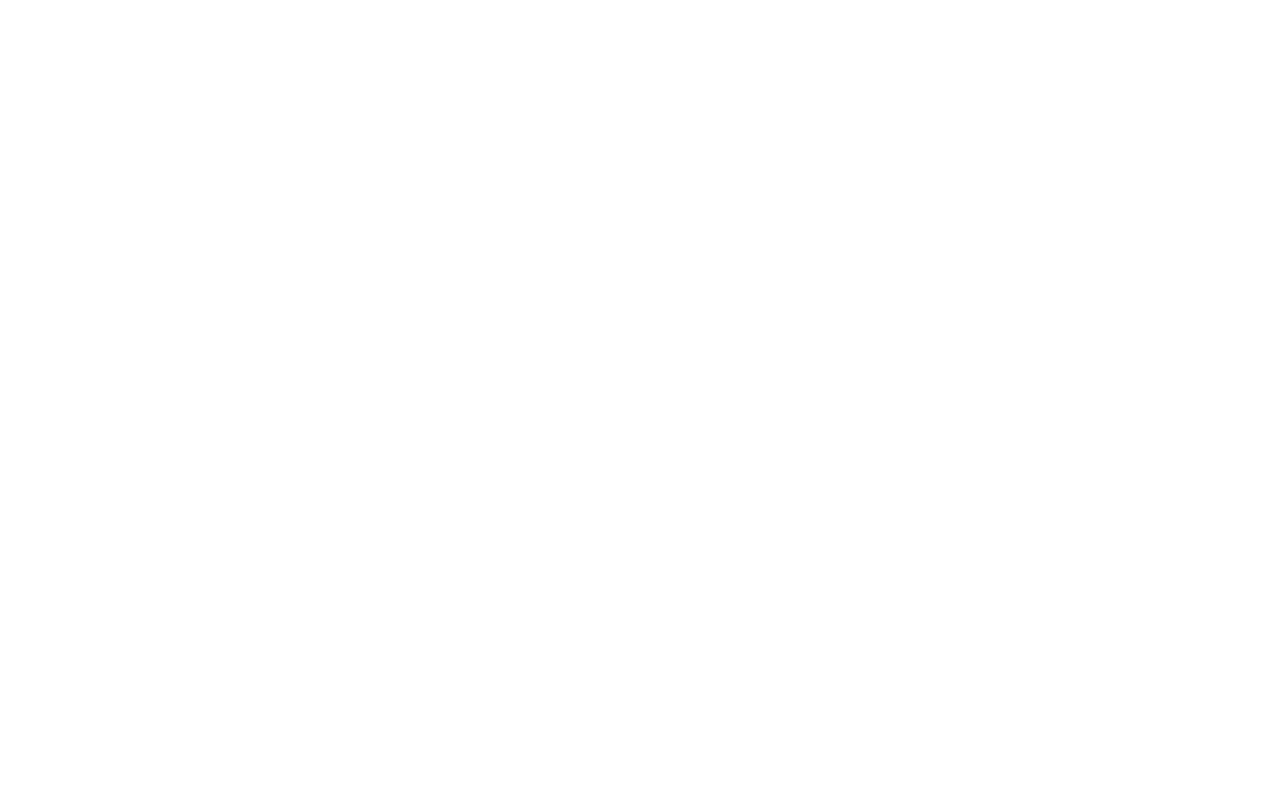
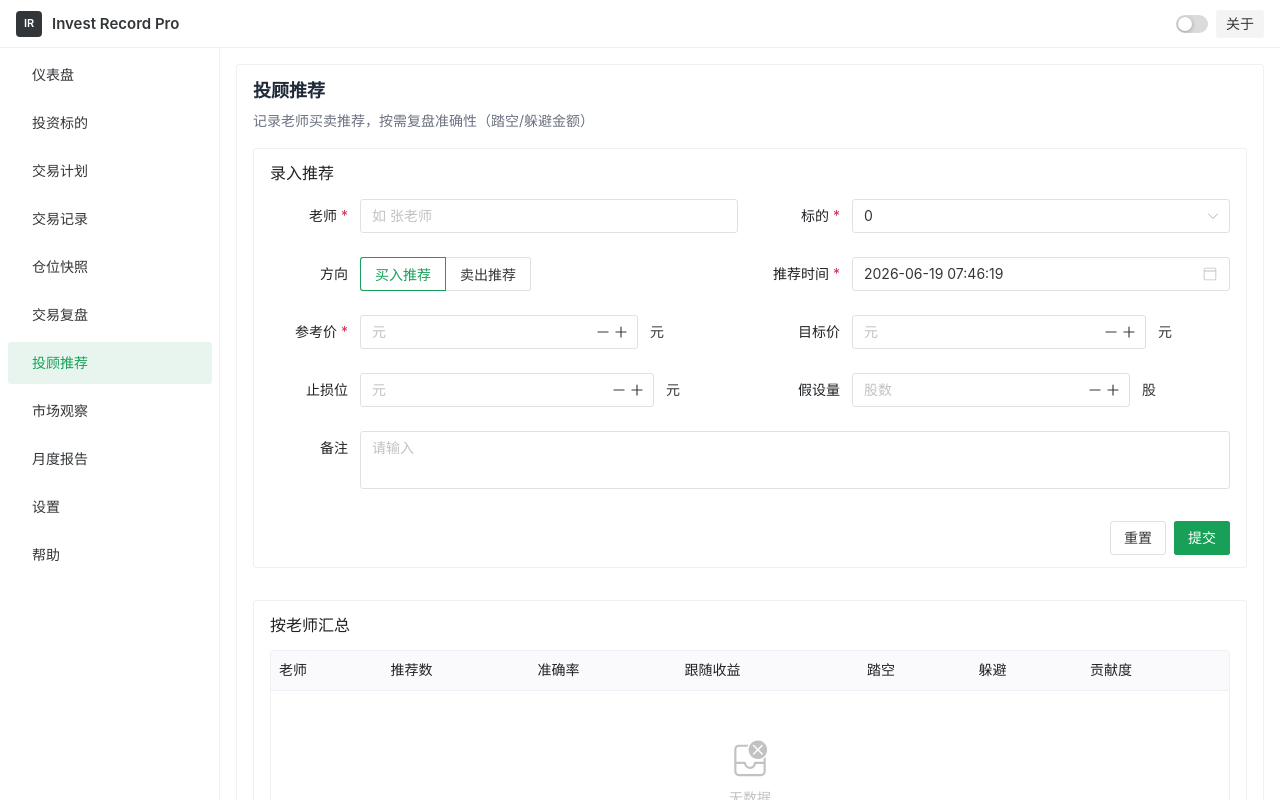
Before and after one commit to brycegao/invest-record-pro, a Vue app: page /advisor in a window 1280 px wide. Before the commit this address had no page. Shown: the top 800 px of the page. Built offline with nearby package versions, Linux system fonts and the light colour scheme.

Commit message:
feat(advisor): wire up advisor page route and nav
- Add /advisor route with title
- Add 投顾推荐 to side nav
- End-to-end verified: migration 0002 applied, tables created, 139 tests pass

```diff
--- a/src/app/layout/components/SideNav.vue
+++ b/src/app/layout/components/SideNav.vue
@@ -29,6 +29,7 @@
   { label: '交易记录', key: 'trades' },
   { label: '仓位快照', key: 'positions' },
   { label: '交易复盘', key: 'reviews' },
+  { label: '投顾推荐', key: 'advisor' },
   { label: '市场观察', key: 'market-observations' },
   { label: '月度报告', key: 'monthly-reports' },
   { label: '设置', key: 'settings' },
--- a/src/app/router/index.ts
+++ b/src/app/router/index.ts
@@ -18,6 +18,7 @@
 import MonthlyReportsPage from '@/pages/monthly-reports/MonthlyReportsPage.vue'
 import PlansPage from '@/pages/plans/PlansPage.vue'
 import PositionsPage from '@/pages/positions/PositionsPage.vue'
+import AdvisorPage from '@/pages/advisor/AdvisorPage.vue'
 import ReviewsPage from '@/pages/reviews/ReviewsPage.vue'
 import SettingsPage from '@/pages/settings/SettingsPage.vue'
 import TradesPage from '@/pages/trades/TradesPage.vue'
@@ -40,6 +41,7 @@
         meta: { title: '仓位快照' },
       },
       { path: 'reviews', name: 'reviews', component: ReviewsPage, meta: { title: '交易复盘' } },
+      { path: 'advisor', name: 'advisor', component: AdvisorPage, meta: { title: '投顾推荐' } },
       {
         path: 'market-observations',
         name: 'market-observations',
--- /dev/null
+++ b/src/pages/advisor/AdvisorPage.vue
@@ -0,0 +1,42 @@
+<!--
+  @Description: 投顾推荐与复盘页面
+-->
+<template>
+  <div class="advisor-page">
+    <div class="advisor-page__header">
+      <div>
+        <h2 class="advisor-page__title">投顾推荐</h2>
+        <p class="advisor-page__description">记录老师买卖推荐，按需复盘准确性（踏空/躲避金额）</p>
+      </div>
+    </div>
+    <AdvisorPageBody />
+  </div>
+</template>
+
+<script setup lang="ts">
+import AdvisorPageBody from '@/features/advisor/components/AdvisorPageBody.vue'
+</script>
+
+<style scoped>
+.advisor-page {
+  display: flex;
+  flex-direction: column;
+  gap: 16px;
+}
+.advisor-page__header {
+  display: flex;
+  align-items: flex-start;
+  justify-content: space-between;
+}
+.advisor-page__title {
+  margin: 0;
+  color: #1f2937;
+  font-size: 18px;
+  font-weight: 600;
+}
+.advisor-page__description {
+  margin: 4px 0 0;
+  color: #6b7280;
+  font-size: 14px;
+}
+</style>
```
